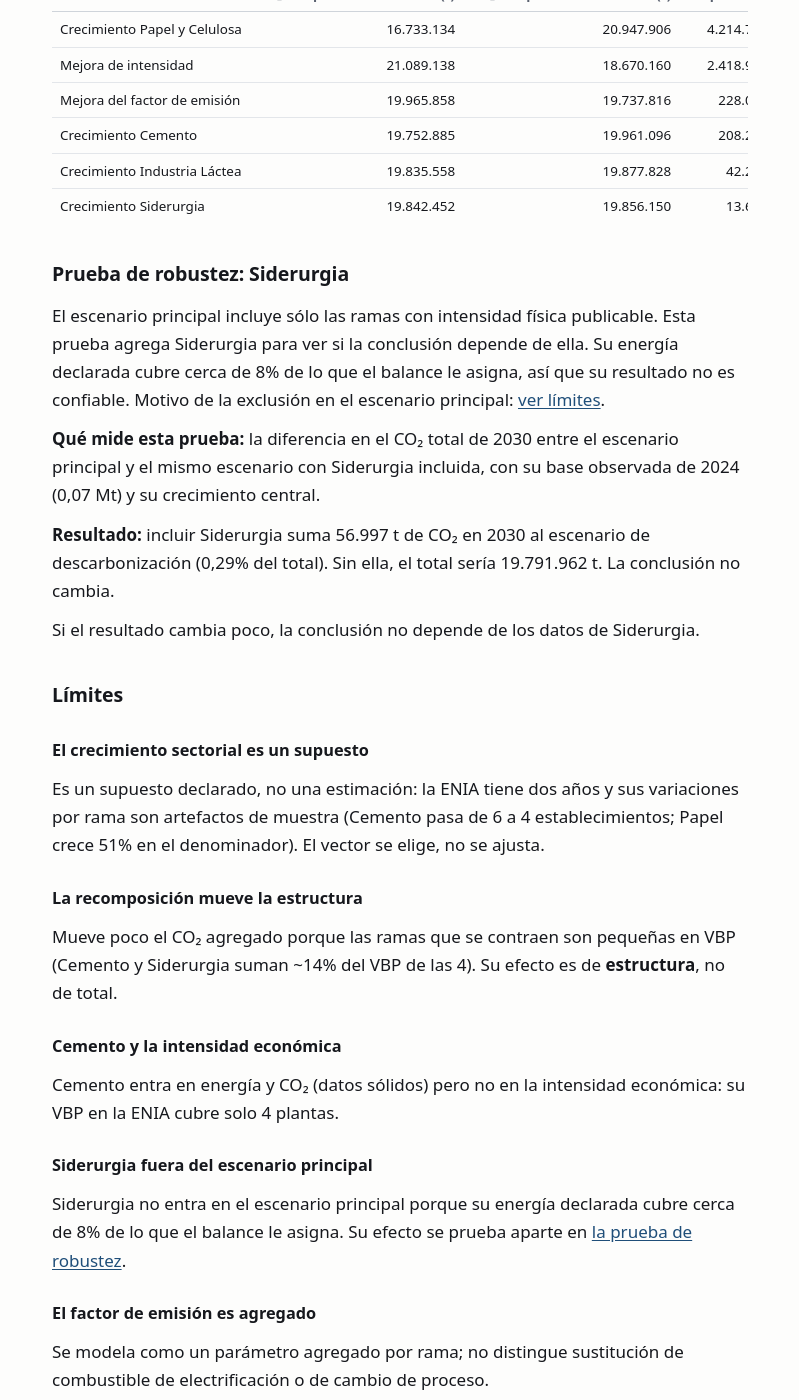
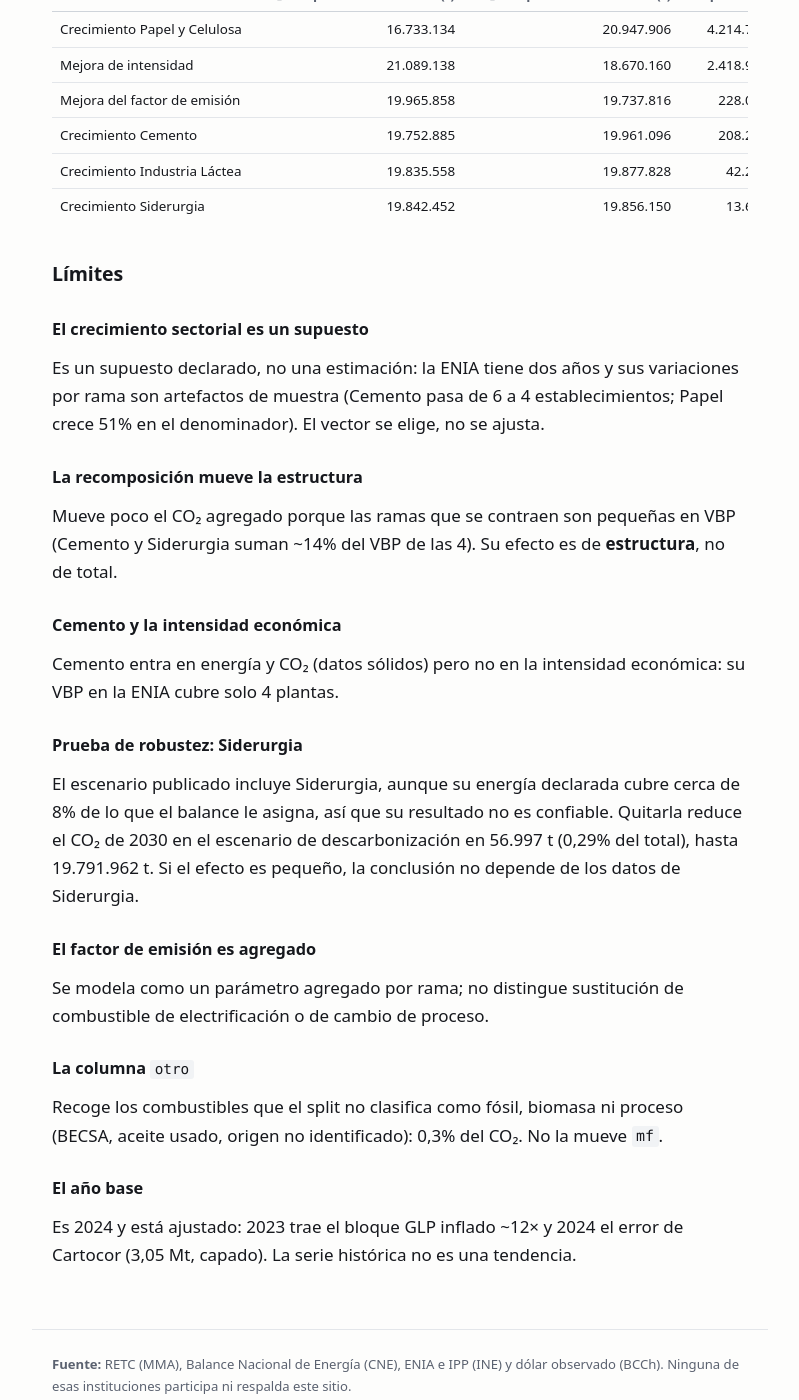
Before and after one commit to peterslapbass/terskel, a Jekyll site: the page built from docs/resultados/escenarios_2030.md, in a window 1280 px wide and 1400 px high, scrolled down 2991 px. Shown: the whole window, without its empty margins (240-1039 px from the left). Built offline with Jekyll 4.4.1, drawn with Linux system fonts in a browser that asks for light colours.

Commit message:
Actualizar escenarios_2030.md

```diff
--- a/docs/resultados/escenarios_2030.md
+++ b/docs/resultados/escenarios_2030.md
@@ -95,17 +95,6 @@ no en el agregado.
 | Crecimiento Industria Láctea | 19.835.558 | 19.877.828 | 42.270 |
 | Crecimiento Siderurgia | 19.842.452 | 19.856.150 | 13.698 |
 
-## Prueba de robustez: Siderurgia {#prueba-robustez-siderurgia}
-
-El escenario principal incluye sólo las ramas con intensidad física publicable. Esta prueba agrega Siderurgia para ver si la conclusión depende de ella.
-Su energía declarada cubre cerca de 8% de lo que el balance le asigna, así que su resultado no es confiable. Motivo de la exclusión en el escenario principal: [ver límites](#siderurgia-fuera).
-
-**Qué mide esta prueba:** la diferencia en el CO₂ total de 2030 entre el escenario principal y el mismo escenario con Siderurgia incluida, con su base observada de 2024 (0,07 Mt) y su crecimiento central.
-
-**Resultado:** incluir Siderurgia suma 56.997 t de CO₂ en 2030 al escenario de descarbonización (0,29% del total). Sin ella, el total sería 19.791.962 t. La conclusión no cambia.
-
-Si el resultado cambia poco, la conclusión no depende de los datos de Siderurgia.
-
 ## Límites
 
 ### El crecimiento sectorial es un supuesto
@@ -122,11 +111,9 @@ no de total.
 Cemento entra en energía y CO₂ (datos sólidos) pero no en la intensidad económica:
 su VBP en la ENIA cubre solo 4 plantas.
 
-### Siderurgia fuera del escenario principal {#siderurgia-fuera}
-
-Siderurgia no entra en el escenario principal porque su energía declarada cubre
-cerca de 8% de lo que el balance le asigna. Su efecto se prueba aparte en
-[la prueba de robustez](#prueba-robustez-siderurgia).
+### Prueba de robustez: Siderurgia
+El escenario publicado incluye Siderurgia, aunque su energía declarada cubre cerca de 8% de lo que el balance le asigna, así que su resultado no es confiable.
+Quitarla reduce el CO₂ de 2030 en el escenario de descarbonización en 56.997 t (0,29% del total), hasta 19.791.962 t. Si el efecto es pequeño, la conclusión no depende de los datos de Siderurgia.
 
 ### El factor de emisión es agregado
 Se modela como un parámetro agregado por rama; no distingue sustitución de
```
